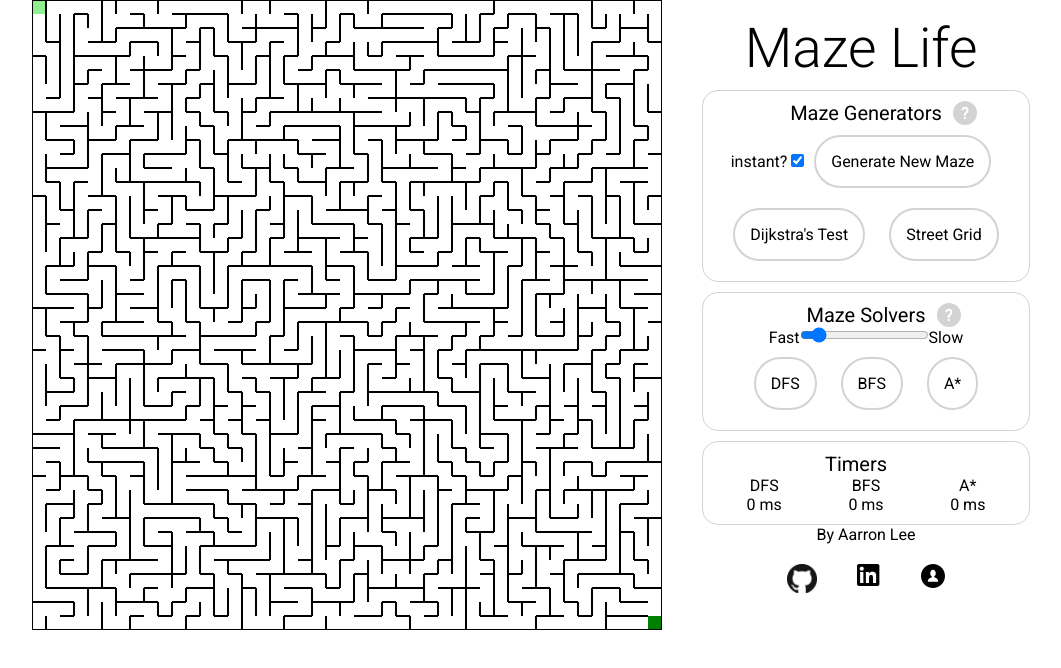
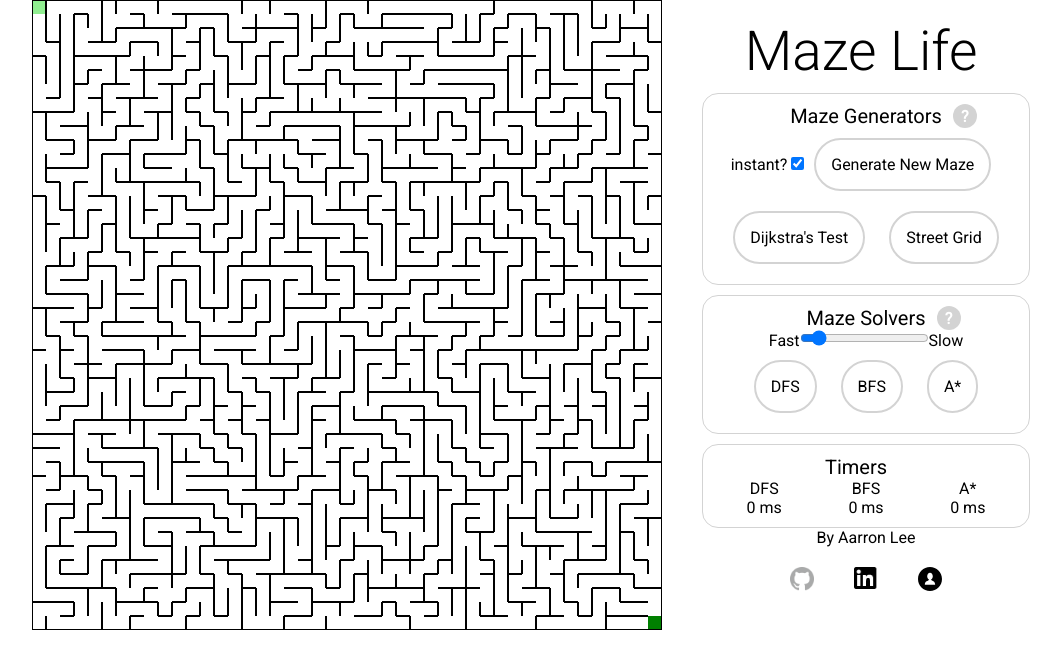
Before and after one commit to aarron-lee/Maze-Life, a website built with webpack: page index.html in a window 1280 px wide. In both pictures the pointer is over the item 911 px from the left and 579 px from the top of the page. Shown: the whole page, without its empty margins (109-1170 px from the left). Built offline with nearby package versions, Linux system fonts and the light colour scheme.

Commit message:
minor styling fixes. hover for github links, pointer for modal

```diff
--- a/index.html
+++ b/index.html
@@ -77,7 +77,7 @@
         <!--
         User Icon made by https://www.flaticon.com/authors/chanut-is-industries from https://www.flaticon.com/ is licensed by CC 3.0 BY
       -->
-        <li><a href="http://www.aarronlee.com/"><img src="images/user.svg"/></a></li>
+        <li><a href="http://www.aarronlee.com/"><img id="user-svg" src="images/user.svg"/></a></li>
       </ul>
       <div id="modal-location">
         <!-- append modal here-->
--- a/style.css
+++ b/style.css
@@ -28,9 +28,10 @@ h2{
   width: 24px;
   margin: 20px;
 }
+
 #links li:hover{
-  width: 30px;
-  margin: 20px;
+-webkit-filter: invert(70%);
+filter: invert(70%);
 }
 
 
@@ -78,6 +79,7 @@ h2{
   font-weight: 700;
   right: -35px;
   top: 0px;
+  cursor: pointer;
 }
 .modal-button:hover{
   background-color: gray;
```
